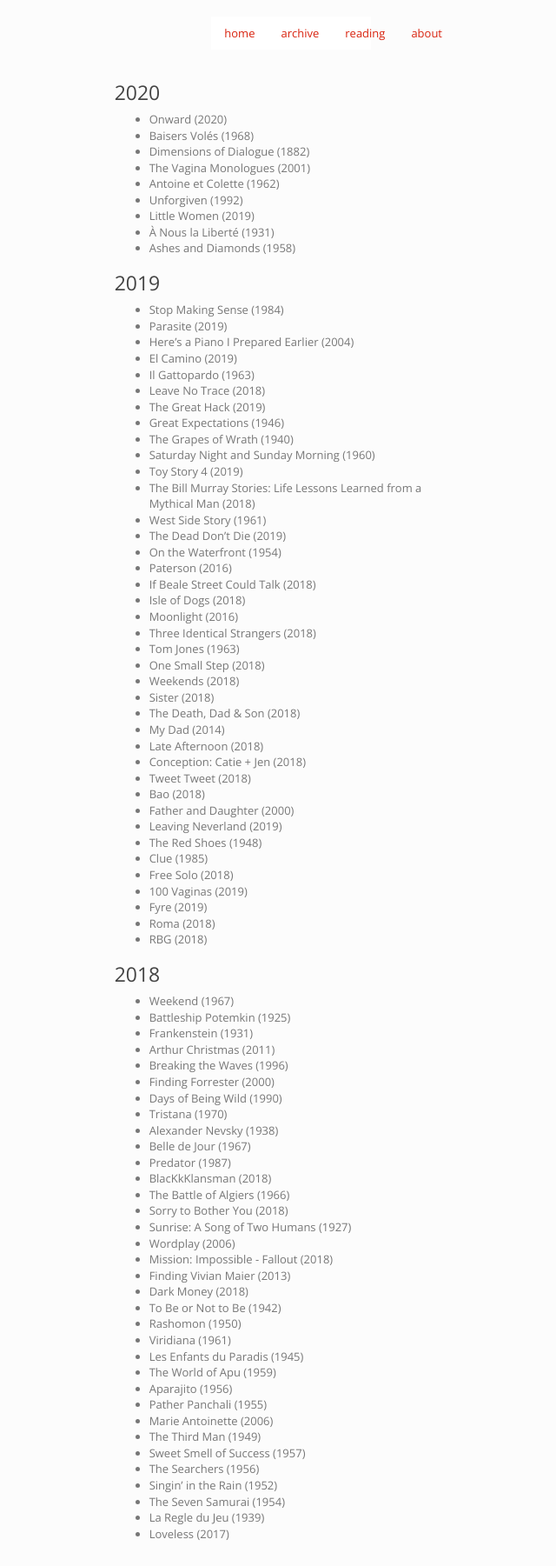
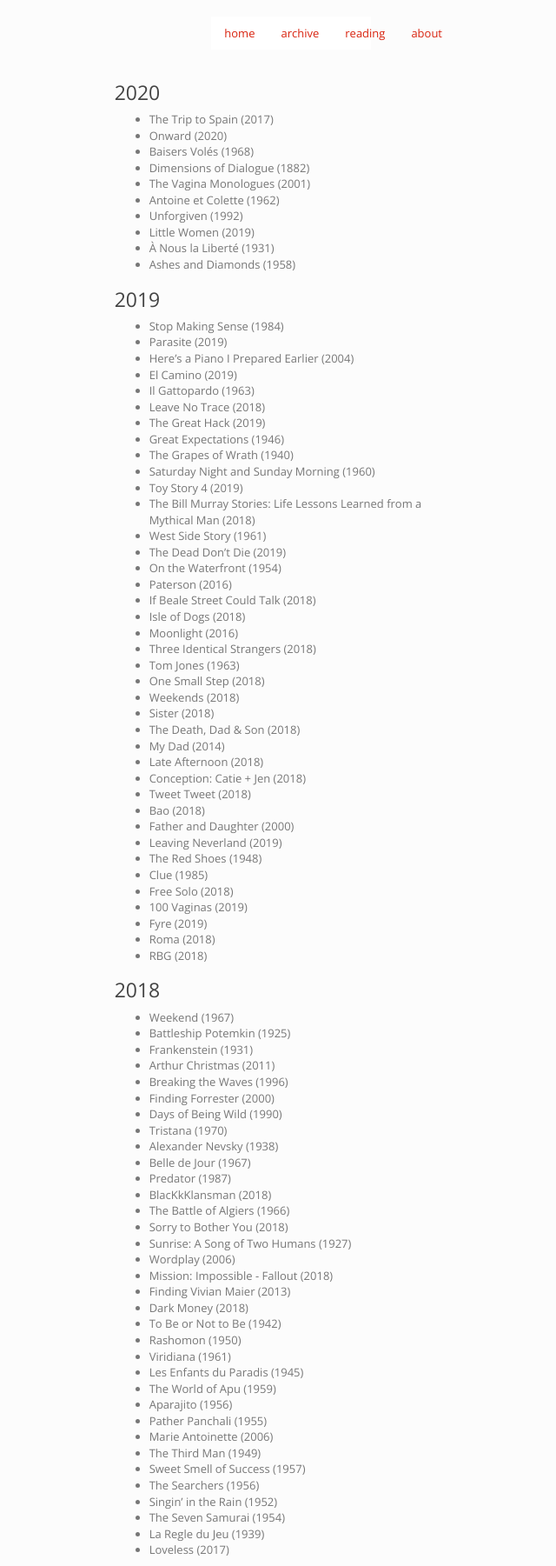
Before and after one commit to imtayadeway/imtayadeway.github.io, a Jekyll site: the page built from film/index.md, in a window 1280 px wide. Shown: the whole page at 87% size, without its empty margins (305-945 px from the left). Built offline with Jekyll 4.4.1, drawn with Linux system fonts in a browser that asks for light colours.

Commit message:
trip iii

```diff
--- a/film/index.md
+++ b/film/index.md
@@ -5,6 +5,7 @@ title: Film
 
 ### 2020
 
+- The Trip to Spain (2017)
 - Onward (2020)
 - Baisers Volés (1968)
 - Dimensions of Dialogue (1882)
```
